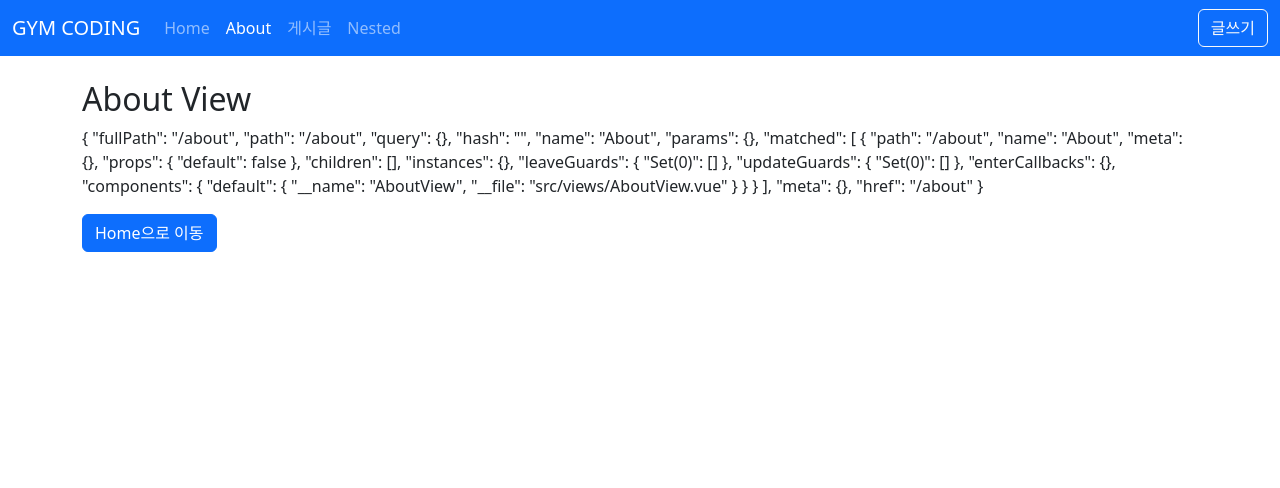
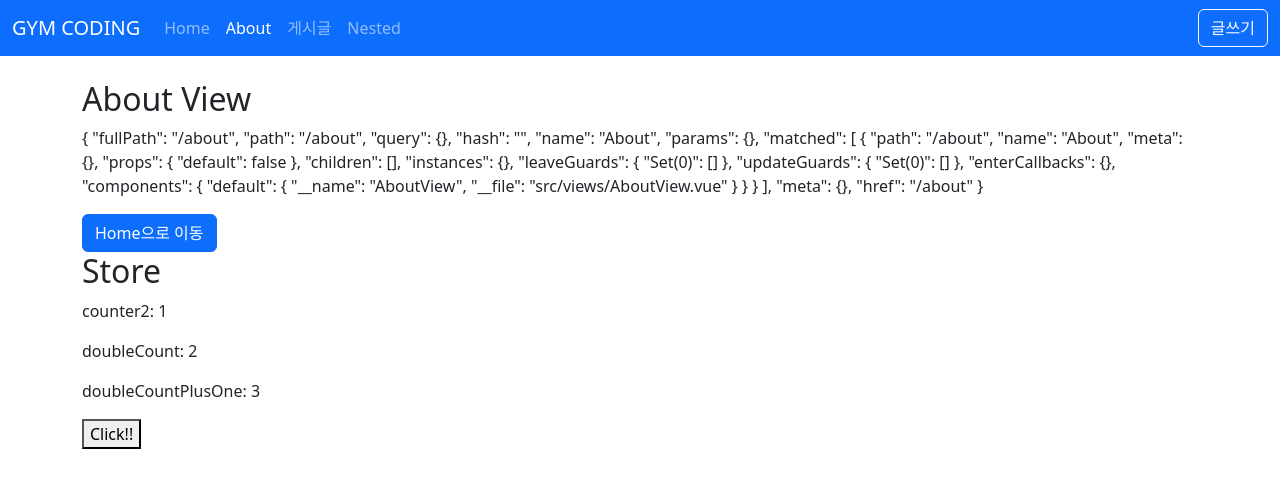
Before and after one commit to twilight92/vue3-posts, a Vue app: page /about in a window 1280 px wide. Shown: the top 488 px of the page. Built offline with nearby package versions, Linux system fonts and the light colour scheme.

Commit message:
pinia 기초 - state, getters, actions

```diff
--- a/src/main.js
+++ b/src/main.js
@@ -1,6 +1,7 @@
 import "bootstrap/dist/css/bootstrap.min.css";
 import "bootstrap-icons/font/bootstrap-icons.css";
 import { createApp } from "vue";
+import { createPinia } from "pinia";
 import App from "./App.vue";
 import router from "@/router";
 import globalDirectives from "./plugins/global-directives";
@@ -10,5 +11,6 @@
 app.use(globalDirectives);
 app.use(dayjs);
 app.use(router);
+app.use(createPinia());
 app.mount("#app");
 import "bootstrap/dist/js/bootstrap.js";
--- /dev/null
+++ b/src/stores/counter.js
@@ -0,0 +1,18 @@
+import { defineStore } from "pinia";
+
+export const useCounterStore = defineStore("counter", {
+  state: () => ({
+    counter: 1,
+  }),
+  getters: {
+    doubleCount: (state) => state.counter * 2,
+    doubleCountPlusOne() {
+      return this.doubleCount + 1;
+    },
+  },
+  actions: {
+    increment() {
+      this.counter++;
+    },
+  },
+});
--- a/src/views/AboutView.vue
+++ b/src/views/AboutView.vue
@@ -6,13 +6,26 @@
       Home으로 이동
     </button>
   </div>
+  <h2>Store</h2>
+  <p>counter2: {{ counter }}</p>
+  <p>doubleCount: {{ doubleCount }}</p>
+  <p>doubleCountPlusOne: {{ doubleCountPlusOne }}</p>
+  <button @click="increment()">Click!!</button>
 </template>
 
 <script setup>
 import { useRoute } from "vue-router";
+import { useCounterStore } from "@/stores/counter";
+import { storeToRefs } from "pinia";
 
 const route = useRoute();
 console.log("route.path: ", route.path);
+
+const store = useCounterStore();
+// state나 getter를 구조분해 할당을 통해 가져오려면 storeToRefs 함수를 사용하여 반응성 유지
+const { counter, doubleCount, doubleCountPlusOne } = storeToRefs(store);
+// store로 정의된 actions는 바로 사용 가능
+const { increment } = store;
 </script>
 
 <style lang="scss" scoped></style>
```
